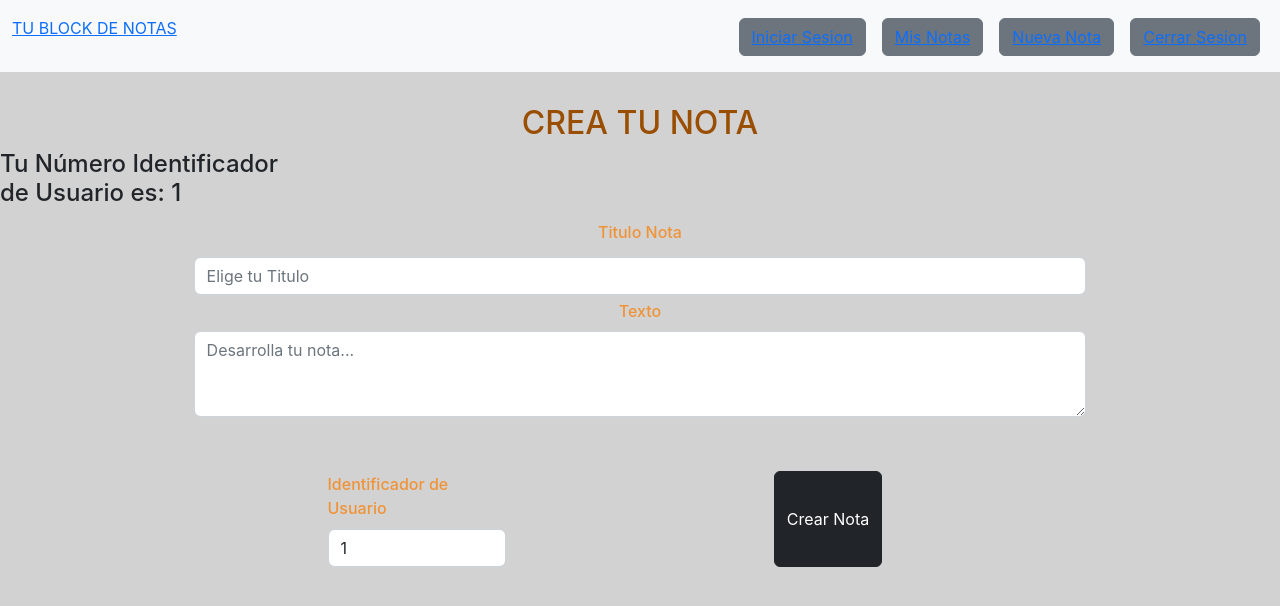
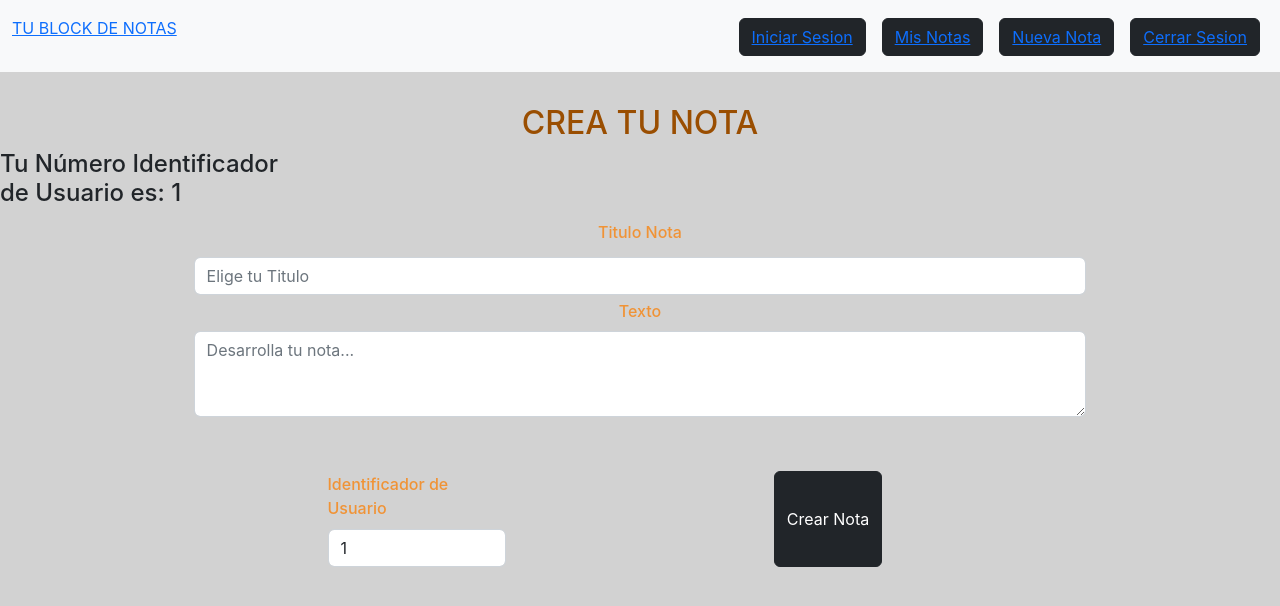
Before and after one commit to MR-DW/pf-ispc, a React (Create React App) app in the folder frontend/: page /notas/crear-nota/1/ in a window 1280 px wide. Shown: the top 606 px of the page. Built offline with nearby package versions, Linux system fonts and the light colour scheme.

Commit message:
'Listo la app al 100%'

```diff
--- a/frontend/src/componentes/Login-Logout-Register/RegistrarUsuario.jsx
+++ b/frontend/src/componentes/Login-Logout-Register/RegistrarUsuario.jsx
@@ -1,6 +1,9 @@
 import React, { useState } from "react";
 // , useEffect
 import { useNavigate, useParams } from "react-router-dom";
+// Import hoja-de-estilos Css
+import "../../hoja-de-estilos/login.css";
+// Import server
 import * as ManejarUsuarios from "../../ServiciosApi/ManejarUsuarios";
 
 export function RegistrarUsuario() {
@@ -60,7 +63,9 @@ export function RegistrarUsuario() {
 
   return (
     <>
+     <section>
       <h2>CREA TU USUARIO</h2>
+      <hr></hr>
       <form onSubmit={handleSubmit}>
         <div className="mb-3">
           <label htmlFor="exampleFormControlInput1" className="form-label">
@@ -126,10 +131,11 @@ export function RegistrarUsuario() {
             onChange={handleInputChange}
           ></input>
         </div>
-        <button type="submit" className="btn btn-primary">
+        <button type="submit" className="btn btn-dark">
           REGISTRARSE
         </button>
       </form>
+      </section>
     </>
   );
 }
--- a/frontend/src/componentes/NavBar.jsx
+++ b/frontend/src/componentes/NavBar.jsx
@@ -33,7 +33,7 @@ export function NavBar() {
           <div className="collapse navbar-collapse" id="navbarNav">
             <ul className="navbar-nav">
               <li className="nav-link active">
-                <button className="btn btn-secondary">
+                <button className="btn btn-dark">
                   <Link aria-current="page" to="/">
                     Iniciar Sesion
                   </Link>
@@ -41,7 +41,7 @@ export function NavBar() {
               </li>
 
               <li className="nav-link active">
-                <button className="btn btn-secondary">
+                <button className="btn btn-dark">
                   <Link
                     aria-current="page"
                     to={`/notas/mostrar-notas/${id_usuarios}/`}
@@ -52,7 +52,7 @@ export function NavBar() {
               </li>
 
               <li className="nav-link active">
-                <button className="btn btn-secondary">
+                <button className="btn btn-dark">
                   <Link
                     aria-current="page"
                     to={`/notas/crear-nota/${id_usuarios}/`}
@@ -63,7 +63,7 @@ export function NavBar() {
               </li>
 
               <li className="nav-link active">
-                <button className="btn btn-secondary">
+                <button className="btn btn-dark">
                   <Link aria-current="page" to="/">
                     Cerrar Sesion
                   </Link>
```
